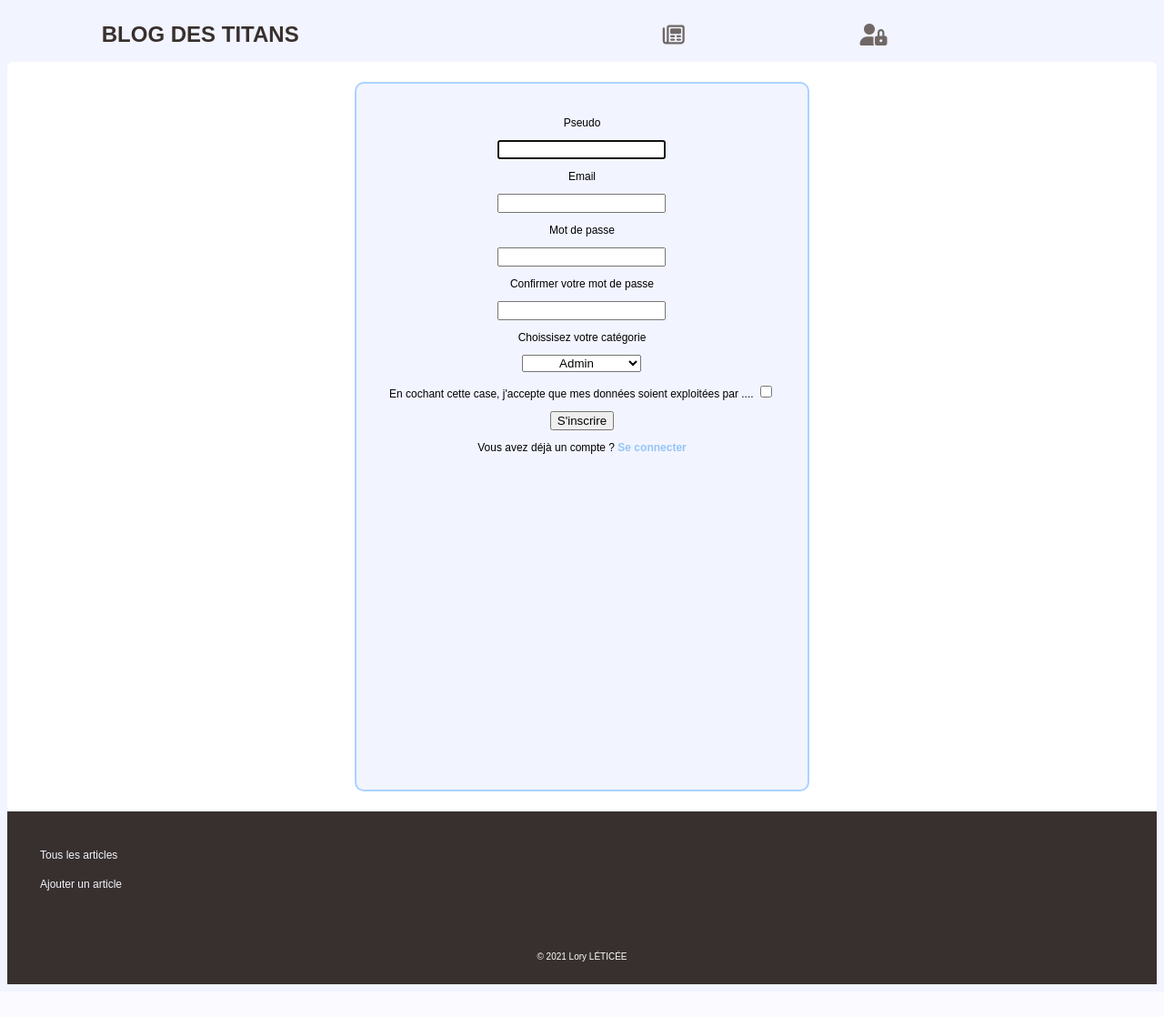
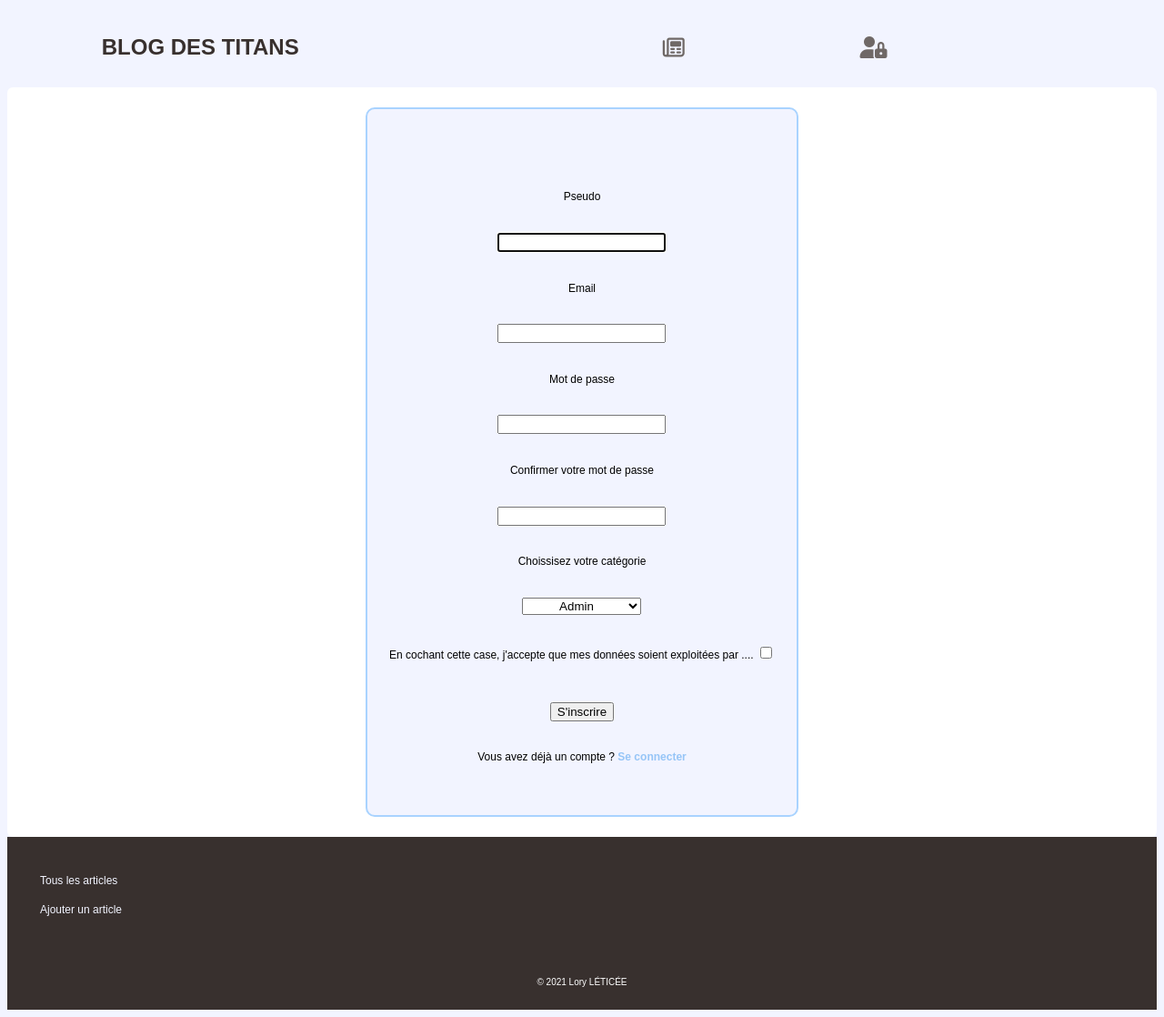
Before and after one commit to loryleticee/tp_blog, a PHP site: page /vues/account/signup.php in a window 1280 px wide. Shown: the whole page at 91% size. Before the commit the page ends 1082 px from the top, so only its background shows below. Run offline with PHP 8.4, Linux system fonts and the light colour scheme.

Commit message:
last commit and some more ..

```diff
--- a/assets/style/main.css
+++ b/assets/style/main.css
@@ -119,13 +119,17 @@ input {
   font-weight: 600;
   text-decoration: none;
 }
+.pseudo-blue:hover {
+  text-decoration: underline;
+  font-weight: 400;
+}
 
 .main-center {
   -ms-flex: 1;
   background-color: #fff;
   border-radius: 0.5rem;
   display: flex;
-  flex: 1 1;
+  flex: 1 1 auto;
   height: 100vh;
   justify-content: center;
   padding: 1rem;
@@ -136,6 +140,11 @@ input {
 }
 
 #form-control {
+  display: flex;
+  flex-direction: column;
+  justify-content: space-evenly;
+  align-content: center;
+  align-items: center;
   background-color: #f2f4ff;
   border-radius: 10px;
   border: 2px solid #a9d3ff;
@@ -143,10 +152,6 @@ input {
   padding: 2rem;
 }
 
-form > div {
-  text-align: center;
-  margin: 1rem;
-}
 
 footer {
   background-color: #38302e;
@@ -273,12 +278,16 @@ li {
   position: absolute;
   top: 0rem;
   line-height: 3rem;
-  right: 0.2rem;
+  right: 0rem;
   opacity: 0;
   background-color: #f2f4ff;
-  width: 250px;
+  width: 10rem;
 }
 
+#page {
+  display: flex;
+  flex-flow: column wrap;
+}
 #pre-footer__sitemap {
   min-height: 10vh;
   display: flex;
@@ -292,6 +301,10 @@ li {
 }
 #pre-footer__sitemap > div > a:hover {
   text-decoration: underline;
+}
+
+input[type=checkbox]{
+  cursor: pointer;
 }
 
 select {
@@ -315,7 +328,9 @@ select {
   #categorie-aside {
     padding: 13rem 2rem;
   }
-
+  .main-center {
+    padding-top: 6rem;
+  }
   header {
     align-items: center;
     display: flex;
@@ -325,9 +340,7 @@ select {
     width: 100%;
     top: 0;
   }
-  .main-center {
-    padding-top: 5rem;
-  }
+
   #nav {
     display: none;
   }
@@ -336,14 +349,22 @@ select {
   }
   #nav-mobile_item.open {
     display: flex;
-    animation: mymove 0.5s;
+    animation: mymove 0.6s;
     animation-fill-mode: forwards;
+    animation-timing-function: ease;
   }
 
   @keyframes mymove {
+    /* 50% {
+      opacity: 0.5;
+      top: 5.4rem;
+      height: 70vh;
+
+    } */
     100% {
       opacity: 1;
       top: 5.4rem;
+      height: 100vh;
     }
   }
 }
--- a/docker-compose.yml
+++ b/docker-compose.yml
@@ -10,7 +10,7 @@ services:
         volumes:
             - .:/srv
         ports:
-            - "8086:80"
+            - "8082:80"
     app:
         image: easybar/php:7.2.9-dev
         volumes:
--- a/vues/account/login.php
+++ b/vues/account/login.php
@@ -7,6 +7,7 @@
 </head>
 
 <body>
+  <div id="page">
     <?php include_once('../templates/header.php'); ?>
     <main class="main-center">
       <form action="../../controller/AccountController.php?action=login" method="POST" id="form-control">
@@ -35,7 +36,8 @@
         </span>
       </form>
     </main>
+    <?php include_once('../templates/footer.php'); ?>
+  </div>
 </body>
-<?php include_once('../templates/footer.php'); ?>
 
 </html>
--- a/vues/account/signup.php
+++ b/vues/account/signup.php
@@ -8,7 +8,9 @@
 </head>
 
 <body>
+  <div id="page">
     <?php include_once('../templates/header.php'); ?>
+
     <main class="main-center">
       <form action="../../controller/AccountController.php?action=signup" method="POST" id="form-control">
         <div>
@@ -72,8 +74,9 @@
 
       </form>
     </main>
+    <?php include_once('../templates/footer.php'); ?>
+  </div>
 </body>
 
-<?php include_once('../templates/footer.php'); ?>
 
 </html>
--- a/vues/templates/header.php
+++ b/vues/templates/header.php
@@ -28,6 +28,7 @@
                 <?php endif ?>
 
                 <?php if (!isset($_SESSION['id'])) : ?>
+                    <li><a href="">&nbsp;</a></li>
                     <li><a href="/vues/account/signup.php" title="S'inscrire"><i class="fas fa-user-lock fa-2x"></i></a></li>
                 <?php endif ?>
                     <li><a href="">&nbsp;</a></li>
```
Also changed, not shown: index.php (+8 -3 lines), vues/articles/article.php (+13 -8 lines), vues/articles/articles.php (+6 -4 lines). Lines whose indentation alone changed are shown as unchanged.
